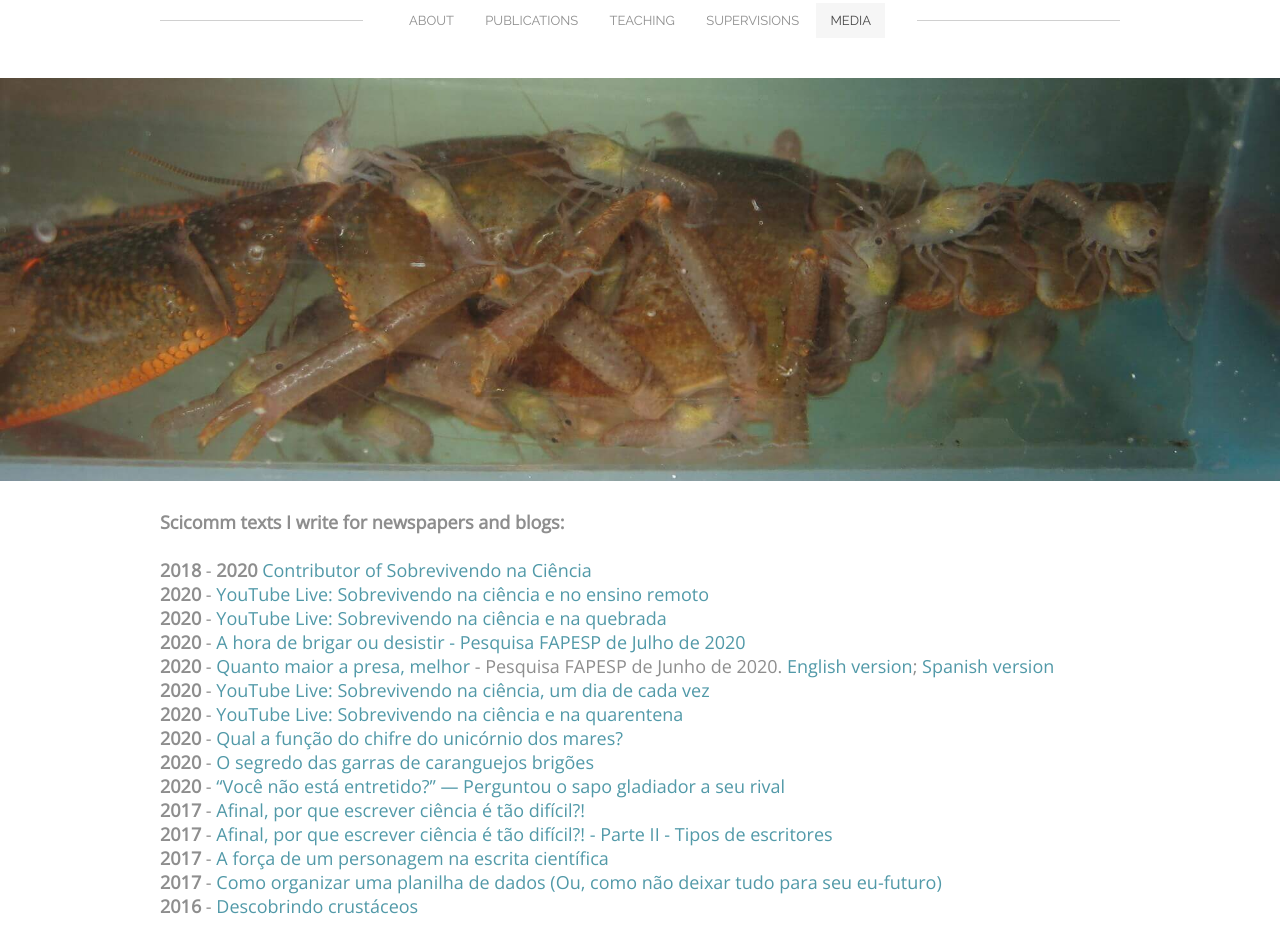
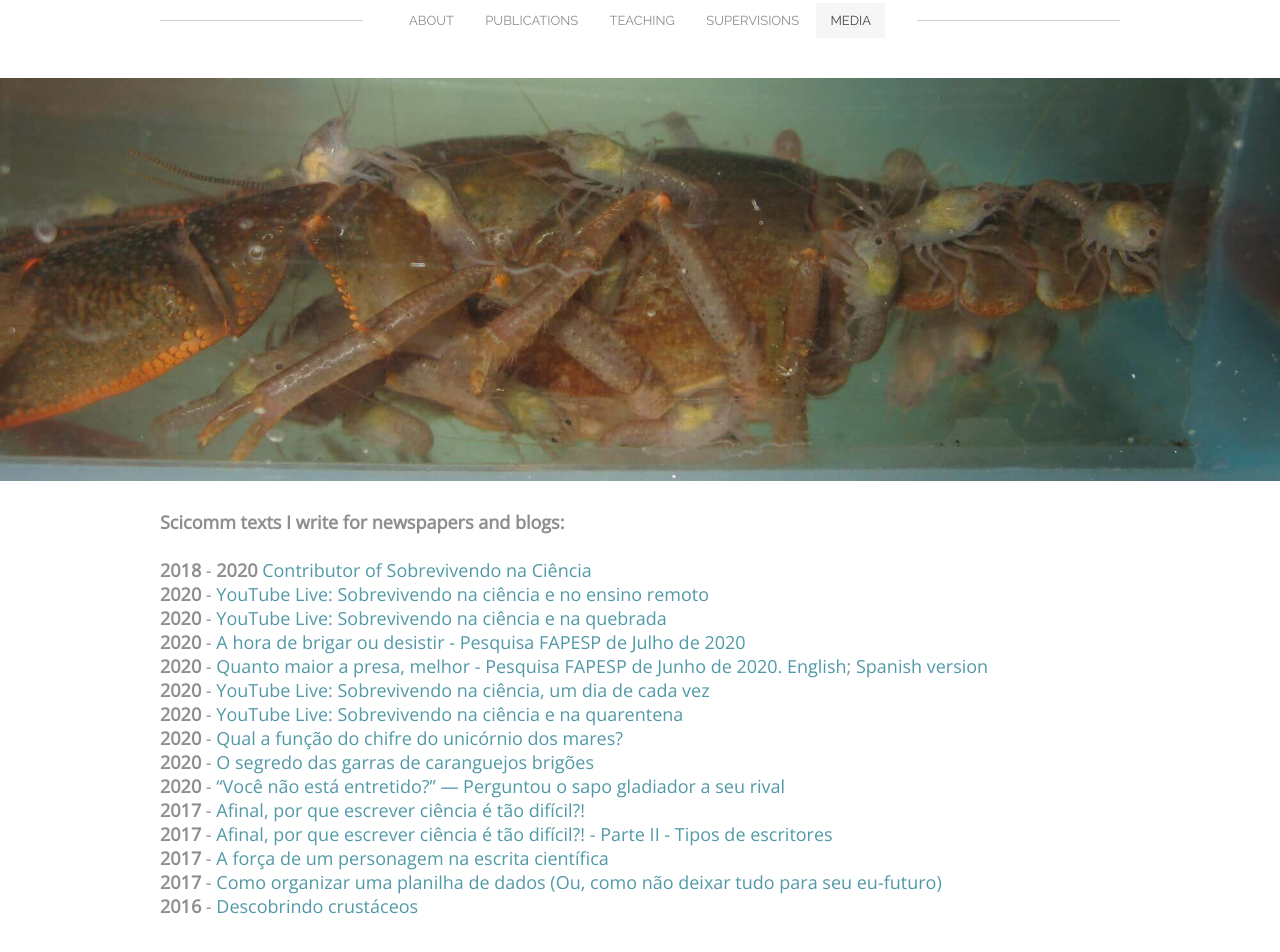
Before and after one commit to alexandrepalaoro/alexandrepalaoro.github.io, a plain HTML site: page media.html in a window 1280 px wide. Shown: the part 116-1068 px from the top of the page. Drawn offline with nearby package versions, Linux system fonts and the light colour scheme; a web font is replaced by a local one.

Commit message:
Update media.html

```diff
--- a/media.html
+++ b/media.html
@@ -160,8 +160,8 @@
                             <br>
                             <strong>2020</strong> -  <a
                                 href="https://revistapesquisa.fapesp.br/quanto-maior-a-presa-melhor/"
-                                target="_blank">Quanto maior a presa, melhor </a> - Pesquisa FAPESP de Junho de 2020.<a
-                                href="https://revistapesquisa.fapesp.br/en/the-bigger-the-tusk-the-better/"target="_blank"> English version</a>;
+                                target="_blank">Quanto maior a presa, melhor - Pesquisa FAPESP de Junho de 2020. </a> <a
+                                href="https://revistapesquisa.fapesp.br/en/the-bigger-the-tusk-the-better/"target="_blank"> English</a>;
                             <a href="https://revistapesquisa.fapesp.br/es/cuanto-mas-grande-es-el-colmillo-mejor/"target="_blank"> Spanish version </a>
 
                             <br>
```
